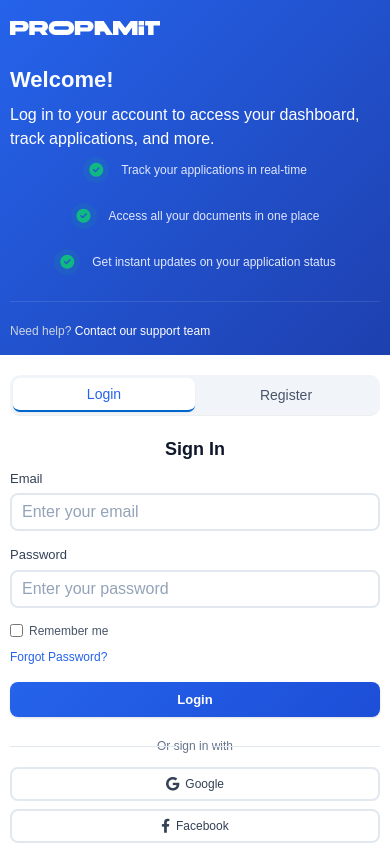
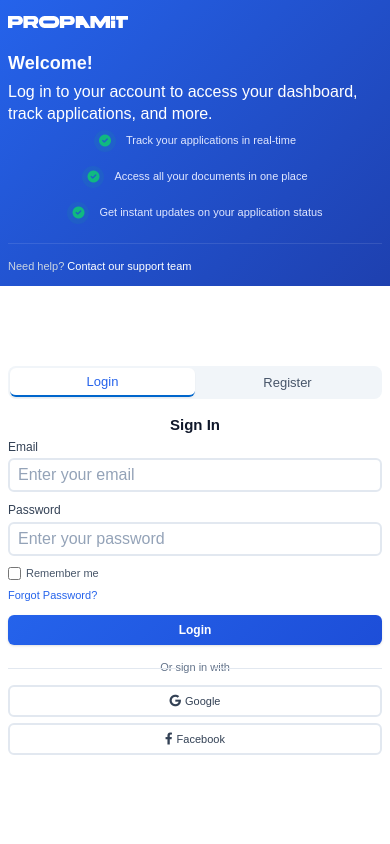
Before and after one commit to darlwhizkid/LegitCar, a plain HTML site: page login.html in a window 390 px wide. Drawn offline with Linux system fonts and the light colour scheme.

Commit message:
Fix login form layout and make design more compact

```diff
--- a/assets/css/login.css
+++ b/assets/css/login.css
@@ -50,7 +50,7 @@
   background: linear-gradient(135deg, #667eea 0%, #764ba2 100%);
   height: 100vh;
   overflow: hidden;
-  line-height: 1.5;
+  line-height: 1.4; /* Reduced from 1.5 */
   -webkit-font-smoothing: antialiased;
   -moz-osx-font-smoothing: grayscale;
 }
@@ -61,7 +61,7 @@
   position: relative;
 }
 
-/* Left Side - Branding - Compact */
+/* Left Side - More Compact */
 .login-left {
   flex: 1;
   background: linear-gradient(135deg, var(--primary-color) 0%, #1e40af 100%);
@@ -69,7 +69,7 @@
   display: flex;
   align-items: center;
   justify-content: center;
-  padding: 30px 25px;
+  padding: 20px; /* Reduced from 30px 25px */
   position: relative;
   overflow: hidden;
 }
@@ -88,13 +88,13 @@
 .login-content {
   position: relative;
   z-index: 1;
-  max-width: 420px;
+  max-width: 380px; /* Reduced from 420px */
   text-align: left;
 }
 
 .login-logo {
   display: inline-block;
-  margin-bottom: 20px;
+  margin-bottom: 15px; /* Reduced from 20px */
   transition: transform 0.3s ease;
 }
 
@@ -103,14 +103,14 @@
 }
 
 .login-logo img {
-  height: 28px; /* Reduced from 35px to 28px */
+  height: 24px; /* Reduced from 28px */
   filter: brightness(0) invert(1);
 }
 
 .login-left h1 {
-  font-size: 28px;
+  font-size: 24px; /* Reduced from 28px */
   font-weight: 700;
-  margin-bottom: 12px;
+  margin-bottom: 8px; /* Reduced from 12px */
   line-height: 1.2;
   background: linear-gradient(135deg, #ffffff 0%, #e0e7ff 100%);
   -webkit-background-clip: text;
@@ -119,22 +119,22 @@
 }
 
 .login-left > p {
-  font-size: 14px;
-  margin-bottom: 25px;
+  font-size: 13px; /* Reduced from 14px */
+  margin-bottom: 20px; /* Reduced from 25px */
   opacity: 0.9;
-  line-height: 1.5;
+  line-height: 1.4;
   color: #e0e7ff;
 }
 
 .login-features {
-  margin-bottom: 25px;
+  margin-bottom: 20px; /* Reduced from 25px */
 }
 
 .feature-item {
   display: flex;
   align-items: center;
-  margin-bottom: 12px;
-  padding: 6px 0;
+  margin-bottom: 8px; /* Reduced from 12px */
+  padding: 4px 0; /* Reduced from 6px 0 */
   transition: transform 0.2s ease;
 }
 
@@ -143,32 +143,32 @@
 }
 
 .feature-item i {
-  margin-right: 12px;
-  font-size: 14px;
+  margin-right: 10px; /* Reduced from 12px */
+  font-size: 12px; /* Reduced from 14px */
   color: var(--success-color);
   background: rgba(16, 185, 129, 0.1);
-  padding: 6px;
+  padding: 5px; /* Reduced from 6px */
   border-radius: 50%;
-  width: 26px;
-  height: 26px;
+  width: 22px; /* Reduced from 26px */
+  height: 22px; /* Reduced from 26px */
   display: flex;
   align-items: center;
   justify-content: center;
 }
 
 .feature-item span {
-  font-size: 13px;
+  font-size: 12px; /* Reduced from 13px */
   color: #e0e7ff;
 }
 
 .login-help {
-  margin-top: 20px;
-  padding-top: 20px;
+  margin-top: 15px; /* Reduced from 20px */
+  padding-top: 15px; /* Reduced from 20px */
   border-top: 1px solid rgba(255, 255, 255, 0.1);
 }
 
 .login-help p {
-  font-size: 12px;
+  font-size: 11px; /* Reduced from 12px */
   margin: 0;
   color: #cbd5e1;
 }
@@ -185,13 +185,13 @@
   text-decoration: underline;
 }
 
-/* Right Side - Compact Forms */
+/* Right Side - Much More Compact */
 .login-right {
   flex: 1;
   display: flex;
   align-items: center;
   justify-content: center;
-  padding: 30px 25px;
+  padding: 15px; /* Reduced from 30px 25px */
   background: var(--white);
   position: relative;
   overflow-y: auto;
@@ -199,30 +199,30 @@
 
 .auth-container {
   width: 100%;
-  max-width: 380px;
+  max-width: 340px; /* Reduced from 380px */
   margin: 0 auto;
 }
 
-/* Compact Tab Design */
+/* Much More Compact Tab Design */
 .auth-tabs {
   display: flex;
-  margin-bottom: 20px;
+  margin-bottom: 15px; /* Reduced from 20px */
   background: var(--gray-100);
-  border-radius: 10px;
-  padding: 3px;
+  border-radius: 8px; /* Reduced from 10px */
+  padding: 2px; /* Reduced from 3px */
   position: relative;
 }
 
 .auth-tab {
   flex: 1;
-  padding: 8px 16px;
+  padding: 6px 12px; /* Reduced from 8px 16px */
   background: none;
   border: none;
   cursor: pointer;
-  font-size: 14px;
+  font-size: 13px; /* Reduced from 14px */
   font-weight: 500;
   color: var(--gray-600);
-  border-radius: 7px;
+  border-radius: 6px; /* Reduced from 7px */
   transition: all 0.3s ease;
   position: relative;
   z-index: 2;
@@ -239,7 +239,7 @@
   background: rgba(255, 255, 255, 0.5);
 }
 
-/* Form Styling - Compact */
+/* Form Styling - Much More Compact */
 .auth-form {
   display: none;
   animation: fadeIn 0.3s ease-in-out;
@@ -261,9 +261,9 @@
 }
 
 .auth-form h3 {
-  font-size: 22px;
+  font-size: 18px; /* Reduced from 22px */
   font-weight: 700;
-  margin-bottom: 6px;
+  margin-bottom: 4px; /* Reduced from 6px */
   color: var(--gray-900);
   text-align: center;
 }
@@ -271,30 +271,31 @@
 .auth-form > p {
   text-align: center;
   color: var(--gray-600);
-  margin-bottom: 20px;
-  font-size: 13px;
+  margin-bottom: 15px; /* Reduced from 20px */
+  font-size: 12px; /* Reduced from 13px */
+  line-height: 1.3;
 }
 
-/* Compact Form Groups */
+/* Much More Compact Form Groups */
 .form-group {
-  margin-bottom: 16px;
+  margin-bottom: 12px; /* Reduced from 16px */
 }
 
 .form-group label {
   display: block;
-  margin-bottom: 5px;
+  margin-bottom: 3px; /* Reduced from 5px */
   font-weight: 500;
-  font-size: 13px;
+  font-size: 12px; /* Reduced from 13px */
   color: var(--gray-700);
 }
 
 .form-group input,
 .form-group select {
   width: 100%;
-  padding: 10px 12px;
+  padding: 8px 10px; /* Reduced from 10px 12px */
   border: 2px solid var(--border-color);
-  border-radius: 8px;
-  font-size: 14px;
+  border-radius: 6px; /* Reduced from 8px */
+  font-size: 13px; /* Reduced from 14px */
   font-family: inherit;
   background: var(--white);
   transition: all 0.3s ease;
@@ -312,7 +313,7 @@
   color: var(--gray-400);
 }
 
-/* Password Input Group - Fixed */
+/* Password Input Group - More Compact */
 .password-input-group {
   position: relative;
   display: flex;
@@ -320,26 +321,26 @@
 }
 
 .password-input-group input {
-  padding-right: 40px;
+  padding-right: 35px; /* Reduced from 40px */
 }
 
 .password-toggle {
   position: absolute;
-  right: 12px;
+  right: 8px; /* Reduced from 12px */
   top: 50%;
   transform: translateY(-50%);
   background: none;
   border: none;
   color: var(--gray-400);
   cursor: pointer;
-  padding: 6px;
+  padding: 4px; /* Reduced from 6px */
   border-radius: 4px;
   transition: all 0.2s ease;
   display: flex;
   align-items: center;
   justify-content: center;
-  width: 28px;
-  height: 28px;
+  width: 24px; /* Reduced from 28px */
+  height: 24px; /* Reduced from 28px */
   z-index: 10;
 }
 
@@ -353,16 +354,16 @@
 }
 
 .password-toggle i {
-  font-size: 14px;
+  font-size: 12px; /* Reduced from 14px */
 }
 
-/* Compact Form Options */
+/* Much More Compact Form Options */
 .form-options {
   display: flex;
   justify-content: space-between;
   align-items: center;
-  margin-bottom: 16px;
-  font-size: 12px;
+  margin-bottom: 12px; /* Reduced from 16px */
+  font-size: 11px; /* Reduced from 12px */
 }
 
 .form-options label {
@@ -375,7 +376,7 @@
 
 .form-options input[type="checkbox"] {
   width: auto;
-  margin-right: 6px;
+  margin-right: 5px; /* Reduced from 6px */
   accent-color: var(--primary-color);
 }
 
@@ -391,15 +392,15 @@
   text-decoration: underline;
 }
 
-/* Compact Submit Button */
+/* More Compact Submit Button */
 .auth-submit-btn {
   width: 100%;
-  padding: 12px;
+  padding: 10px; /* Reduced from 12px */
   background: linear-gradient(135deg, var(--primary-color) 0%, var(--primary-hover) 100%);
   color: white;
   border: none;
-  border-radius: 8px;
-  font-size: 14px;
+  border-radius: 6px; /* Reduced from 8px */
+  font-size: 13px; /* Reduced from 14px */
   font-weight: 600;
   cursor: pointer;
   transition: all 0.3s ease;
@@ -424,16 +425,16 @@
   box-shadow: var(--shadow);
 }
 
-/* Compact Social Login */
+/* More Compact Social Login */
 .social-login {
-  margin-top: 20px;
+  margin-top: 15px; /* Reduced from 20px */
   text-align: center;
 }
 
 .social-login p {
   color: var(--gray-500);
-  font-size: 12px;
-  margin-bottom: 12px;
+  font-size: 11px; /* Reduced from 12px */
+    margin-bottom: 10px; /* Reduced from 12px */
   position: relative;
 }
 
@@ -457,7 +458,7 @@
 
 .social-buttons {
   display: flex;
-  gap: 8px;
+  gap: 6px; /* Reduced from 8px */
 }
 
 .social-button {
@@ -465,13 +466,13 @@
   display: flex;
   align-items: center;
   justify-content: center;
-  gap: 6px;
-  padding: 8px 12px;
+  gap: 4px; /* Reduced from 6px */
+  padding: 6px 8px; /* Reduced from 8px 12px */
   border: 2px solid var(--border-color);
   background: var(--white);
-  border-radius: 8px;
+  border-radius: 6px; /* Reduced from 8px */
   cursor: pointer;
-  font-size: 12px;
+  font-size: 11px; /* Reduced from 12px */
   font-weight: 500;
   color: var(--gray-700);
   transition: all 0.3s ease;
@@ -494,20 +495,20 @@
 }
 
 .social-button i {
-  font-size: 14px;
+  font-size: 12px; /* Reduced from 14px */
 }
 
-/* Compact Terms Checkbox */
+/* More Compact Terms Checkbox */
 .terms-checkbox {
-  margin: 12px 0;
+  margin: 10px 0; /* Reduced from 12px 0 */
 }
 
 .terms-checkbox label {
   display: flex;
   align-items: flex-start;
-  gap: 8px;
-  font-size: 12px;
-  line-height: 1.4;
+  gap: 6px; /* Reduced from 8px */
+  font-size: 11px; /* Reduced from 12px */
+  line-height: 1.3; /* Reduced from 1.4 */
   color: var(--gray-600);
   cursor: pointer;
 }
@@ -515,8 +516,8 @@
 .terms-checkbox input[type="checkbox"] {
   margin-top: 1px;
   accent-color: var(--primary-color);
-  width: 14px;
-  height: 14px;
+  width: 12px; /* Reduced from 14px */
+  height: 12px; /* Reduced from 14px */
 }
 
 .terms-checkbox a {
@@ -535,10 +536,10 @@
   border: none;
   color: var(--primary-color);
   cursor: pointer;
-  font-size: 12px;
+  font-size: 11px; /* Reduced from 12px */
   font-weight: 500;
-  margin-top: 12px;
-  padding: 6px 0;
+  margin-top: 10px; /* Reduced from 12px */
+  padding: 4px 0; /* Reduced from 6px 0 */
   transition: color 0.2s ease;
   text-decoration: underline;
 }
@@ -555,8 +556,8 @@
 
 .error-message {
   color: var(--danger-color);
-  font-size: 11px;
-  margin-top: 4px;
+  font-size: 10px; /* Reduced from 11px */
+  margin-top: 3px; /* Reduced from 4px */
   display: none;
   font-weight: 500;
 }
@@ -579,12 +580,12 @@
 .auth-submit-btn.loading::after {
   content: '';
   position: absolute;
-  width: 16px;
-  height: 16px;
+  width: 14px; /* Reduced from 16px */
+  height: 14px; /* Reduced from 16px */
   top: 50%;
   left: 50%;
-  margin-left: -8px;
-  margin-top: -8px;
+  margin-left: -7px; /* Adjusted for new size */
+  margin-top: -7px; /* Adjusted for new size */
   border: 2px solid transparent;
   border-top-color: #ffffff;
   border-radius: 50%;
@@ -601,14 +602,14 @@
   position: fixed;
   top: 20px;
   right: 20px;
-  padding: 12px 16px;
-  border-radius: 8px;
+  padding: 10px 14px; /* Reduced from 12px 16px */
+  border-radius: 6px; /* Reduced from 8px */
   color: white;
   font-weight: 500;
-  font-size: 13px;
+  font-size: 12px; /* Reduced from 13px */
   box-shadow: var(--shadow-xl);
   z-index: 10000;
-  max-width: 350px;
+  max-width: 300px; /* Reduced from 350px */
   animation: slideInRight 0.3s ease-out;
 }
 
@@ -639,7 +640,7 @@
   background: var(--info-color);
 }
 
-/* Responsive Design - Compact */
+/* Responsive Design - More Compact */
 @media (max-width: 1024px) {
   .login-container {
     flex-direction: column;
@@ -652,13 +653,13 @@
   }
 
   .login-left {
-    padding: 25px 20px;
-    min-height: 40vh;
+    padding: 20px 15px; /* Reduced from 25px 20px */
+    min-height: 35vh; /* Reduced from 40vh */
   }
 
   .login-right {
-    padding: 25px 20px;
-    min-height: 60vh;
+    padding: 20px 15px; /* Reduced from 25px 20px */
+    min-height: 65vh; /* Increased from 60vh */
   }
 }
 
@@ -675,7 +676,7 @@
   }
 
   .login-left {
-    padding: 20px 15px;
+    padding: 15px 10px; /* Reduced from 20px 15px */
     min-height: auto;
     text-align: center;
   }
@@ -685,22 +686,22 @@
   }
 
   .login-left h1 {
-    font-size: 24px;
-    margin-bottom: 10px;
+    font-size: 20px; /* Reduced from 24px */
+    margin-bottom: 6px; /* Reduced from 10px */
   }
 
   .login-left > p {
-    font-size: 13px;
-    margin-bottom: 15px;
+    font-size: 12px; /* Reduced from 13px */
+    margin-bottom: 12px; /* Reduced from 15px */
   }
 
   .login-features {
-    margin-bottom: 15px;
+    margin-bottom: 12px; /* Reduced from 15px */
   }
 
   .feature-item {
     justify-content: center;
-    margin-bottom: 8px;
+    margin-bottom: 6px; /* Reduced from 8px */
   }
 
   .feature-item:hover {
@@ -708,7 +709,7 @@
   }
 
   .login-right {
-    padding: 20px 15px;
+    padding: 15px 10px; /* Reduced from 20px 15px */
     background: var(--white);
     overflow-y: visible;
   }
@@ -718,82 +719,85 @@
   }
 
   .auth-form h3 {
-    font-size: 20px;
+    font-size: 16px; /* Reduced from 20px */
   }
 
   .form-group {
-    margin-bottom: 14px;
+    margin-bottom: 10px; /* Reduced from 14px */
   }
 
   .form-group input,
   .form-group select {
-    padding: 9px 11px;
-    font-size: 16px; /* Prevent zoom on iOS */
+    padding: 7px 9px; /* Reduced from 9px 11px */
+    font-size: 16px; /* Keep 16px to prevent zoom on iOS */
   }
 
   .password-input-group input {
-    padding-right: 38px;
+    padding-right: 32px; /* Reduced from 38px */
   }
 
   .password-toggle {
-    right: 10px;
+    right: 8px; /* Reduced from 10px */
+    width: 20px; /* Reduced from previous size */
+    height: 20px; /* Reduced from previous size */
   }
 
   .form-options {
     flex-direction: column;
     align-items: flex-start;
-    gap: 8px;
+    gap: 6px; /* Reduced from 8px */
   }
 
   .social-buttons {
     flex-direction: column;
-    gap: 8px;
+    gap: 6px; /* Reduced from 8px */
   }
 
   .social-button {
     width: 100%;
+    padding: 8px; /* Slightly increased for mobile touch */
   }
 
   .login-logo img {
-    height: 25px; /* Reduced from previous mobile size */
-    max-width: 150px; /* Also reduced max-width */
+    height: 20px; /* Reduced from 25px */
+    max-width: 120px; /* Reduced from 150px */
     object-fit: contain;
   }
 }
 
 @media (max-width: 480px) {
   .login-left {
-    padding: 15px 10px;
+    padding: 12px 8px; /* Reduced from 15px 10px */
   }
 
   .login-left h1 {
-    font-size: 22px;
+    font-size: 18px; /* Reduced from 22px */
   }
 
   .login-left > p {
-    font-size: 12px;
+    font-size: 11px; /* Reduced from 12px */
   }
 
   .feature-item span {
-    font-size: 12px;
+    font-size: 11px; /* Reduced from 12px */
   }
 
   .login-right {
-    padding: 15px 10px;
+    padding: 12px 8px; /* Reduced from 15px 10px */
   }
 
   .auth-form h3 {
-    font-size: 18px;
+    font-size: 15px; /* Reduced from 18px */
   }
 
   .form-group input,
   .form-group select {
-    padding: 8px 10px;
+    padding: 6px 8px; /* Reduced from 8px 10px */
   }
 
   .auth-submit-btn {
-    padding: 10px;
-    font-size: 13px;
+    padding: 8px; /* Reduced from 10px */
+    font-size: 12px; /* Reduced from 13px */
   }
 }
 
@@ -839,7 +843,7 @@
 
 /* Custom scrollbar for webkit browsers */
 ::-webkit-scrollbar {
-  width: 6px;
+  width: 4px; /* Reduced from 6px */
 }
 
 ::-webkit-scrollbar-track {
@@ -848,9 +852,49 @@
 
 ::-webkit-scrollbar-thumb {
   background: var(--gray-300);
-  border-radius: 3px;
+  border-radius: 2px; /* Reduced from 3px */
 }
 
 ::-webkit-scrollbar-thumb:hover {
   background: var(--gray-400);
 }
+
+/* Remove all sticky positioning and overlapping issues */
+.auth-tabs {
+  position: static !important;
+  top: auto !important;
+  z-index: auto !important;
+  box-shadow: none !important;
+  border-bottom: none !important;
+}
+
+.auth-form {
+  padding-top: 0 !important;
+}
+
+/* Ensure proper container sizing */
+.login-right {
+  max-height: 100vh;
+  overflow-y: auto;
+}
+
+.auth-container {
+  height: auto;
+  max-height: none;
+  overflow: visible;
+}
+
+/* Make register form more compact */
+#registerForm {
+  padding-top: 0;
+  margin-top: 0;
+}
+
+/* Compact register form specific adjustments */
+#registerForm .form-group {
+  margin-bottom: 10px; /* Even more compact for register form */
+}
+
+#registerForm .auth-form > p {
+  margin-bottom: 12px; /* Reduced spacing for register form */
+}
```
